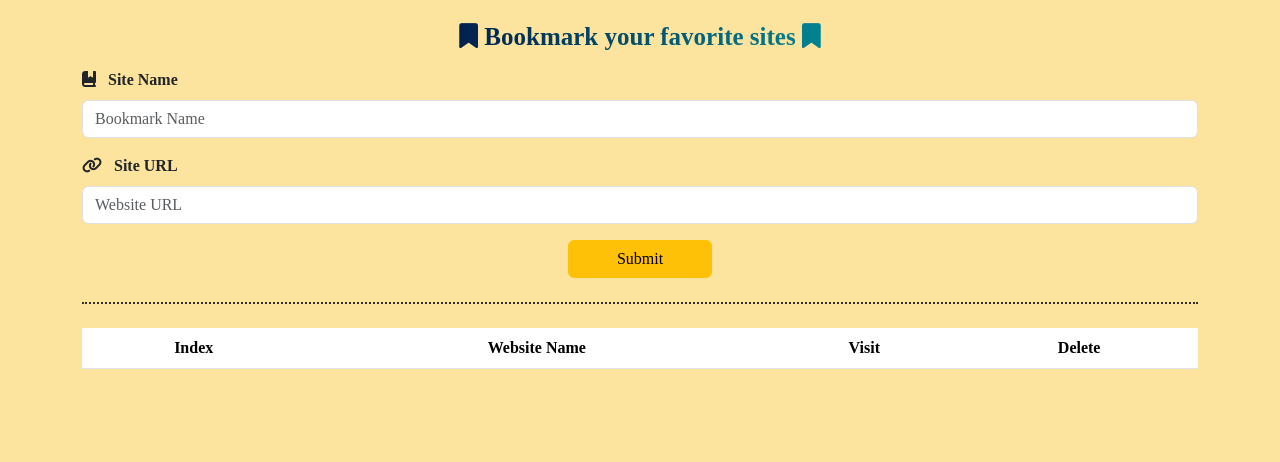
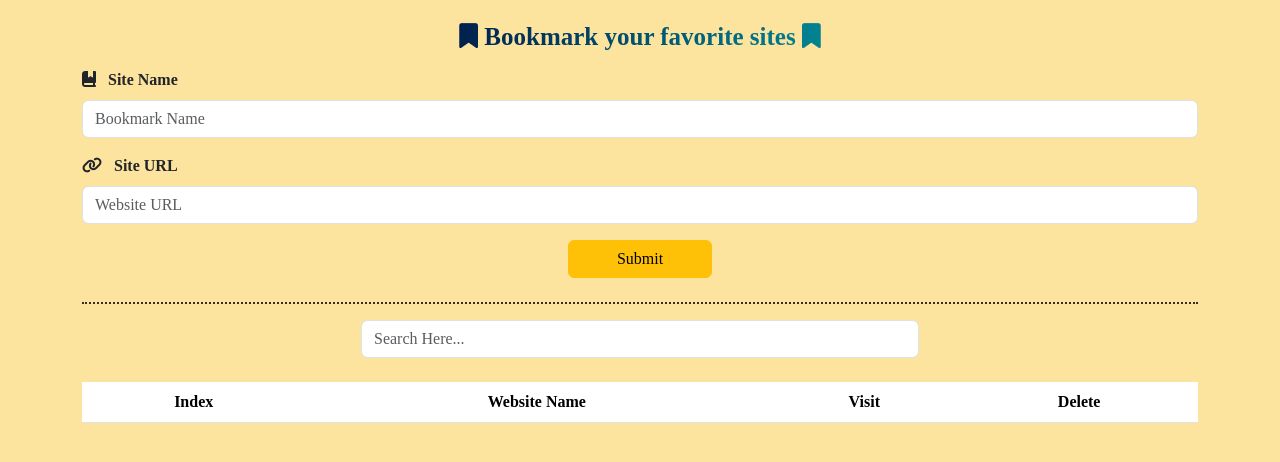
Before and after one commit to khaledradwan96/Bookmarker, a plain HTML site: page index.html in a window 1280 px wide. Shown: the part 144-606 px from the top of the page. Drawn offline with Linux system fonts and the light colour scheme; a web font is replaced by a local one.

Commit message:
code: add code of function search()

```diff
--- a/index.html
+++ b/index.html
@@ -49,6 +49,12 @@
 
                 <button onclick="addSite()" class="btn btn-warning px-5 mt-3">Submit</button>
             </div>
+
+            <div class="mt-3 text-start">
+                <input type="text" id="searchInput" oninput="search()" class="form-control w-50 mx-auto"
+                    placeholder="Search Here...">
+            </div>
+
             <table class="table mt-4">
                 <thead>
                     <tr>
--- a/js/main.js
+++ b/js/main.js
@@ -2,6 +2,7 @@ var siteName = document.getElementById("siteName");
 var siteURL = document.getElementById("siteURL");
 var popUp = document.querySelector(".pop-up");
 var closeBtn = document.getElementById("closeBtn")
+var searchInput = document.getElementById("searchInput")
 
 
 var siteContainer;
@@ -88,3 +89,15 @@ function closePopUp(){
 }
 
 closeBtn.addEventListener("click", closePopUp)
+
+function search(){
+    var term = searchInput.value;
+    console.log(term)
+    var box=[];
+    for(var i=0; i<siteContainer.length; i++){
+        if(siteContainer[i].name.toLowerCase().includes(term.toLowerCase())){
+            box.push(siteContainer[i])
+        }
+    }
+    displaySite(box)
+};
```
